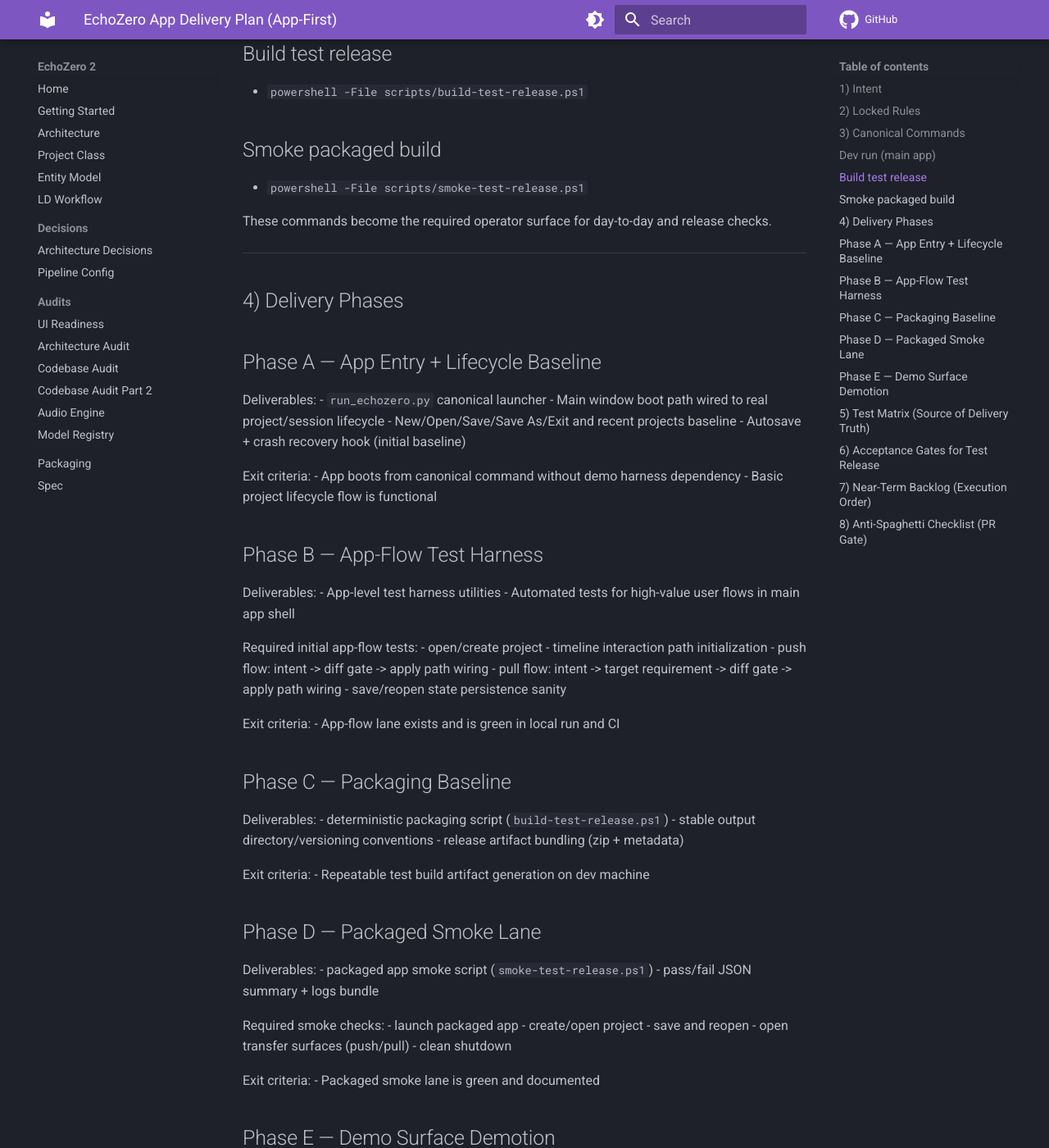
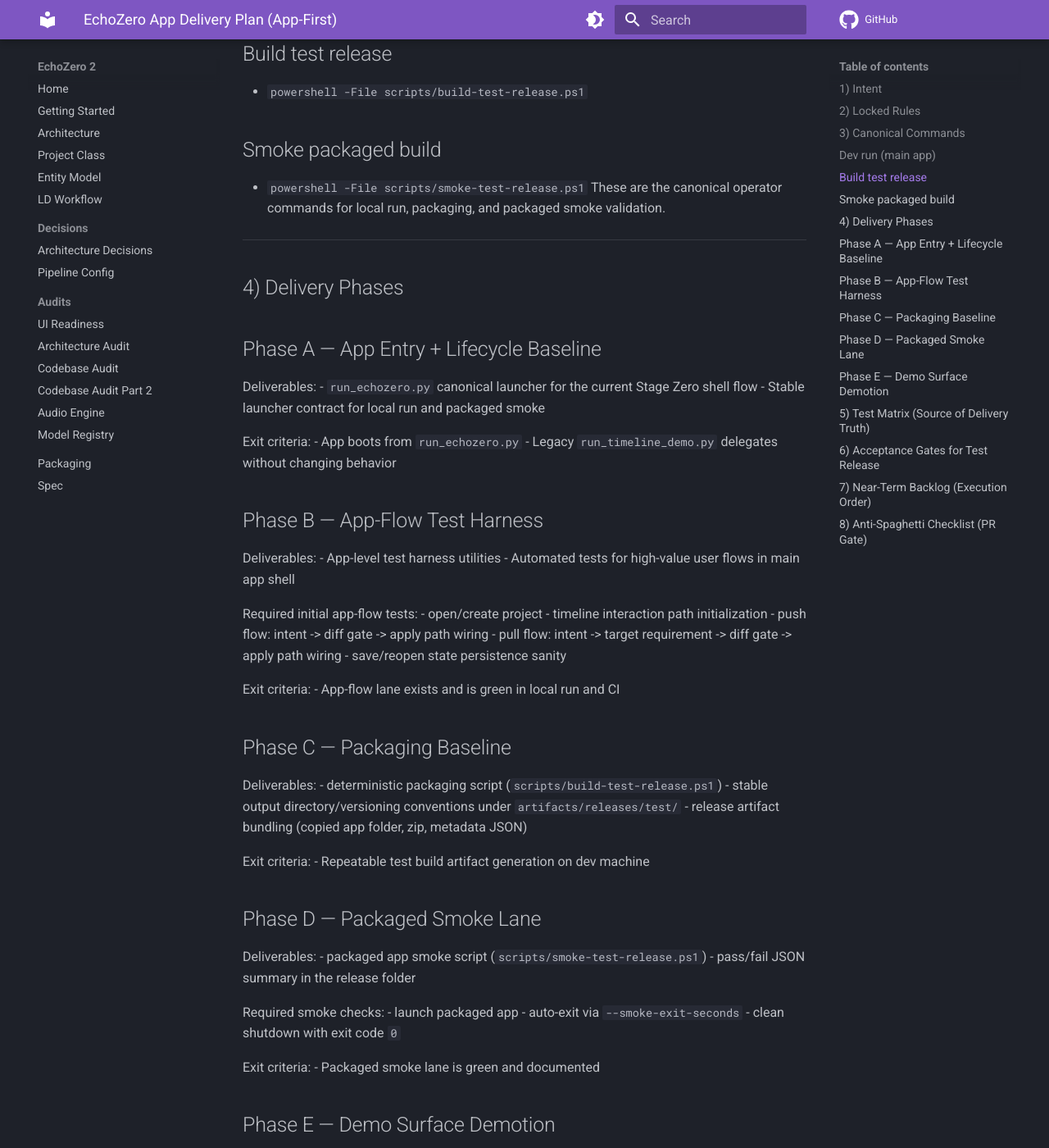
Before and after one commit to gdennen0/EchoZero, an MkDocs documentation site: the page built from docs/APP-DELIVERY-PLAN.md, in a window 1280 px wide and 1400 px high, scrolled down 1314 px. Shown: the whole window at 82% size. Built offline with MkDocs 1.6.1 and Material for MkDocs 9.7.7, drawn with Linux system fonts in a browser that asks for light colours; comment, search, counter and statistics services are not loaded; some of the changed text lies outside the part shown.

Commit message:
app delivery: add canonical launcher plus test-release build and smoke scripts

```diff
--- a/docs/APP-DELIVERY-PLAN.md
+++ b/docs/APP-DELIVERY-PLAN.md
@@ -2,7 +2,7 @@
 
 _Last updated: 2026-04-12_
 
-This plan defines how EchoZero moves from timeline-demo driven development to a real app workflow with deterministic packaging and release validation.
+This plan defines how EchoZero moves to a canonical app workflow with deterministic packaging and release validation.
 
 If this document conflicts with first-principles or sync safety contracts, those higher-order contracts win:
 - `docs/UNIFIED-IMPLEMENTATION-PLAN.md`
@@ -38,7 +38,7 @@ Make EchoZero operate as a production app, not a demo surface:
    - No test release unless packaged-build smoke lane passes.
 
 5. **Demo demotion**
-   - `run_timeline_demo.py` and related scripts are dev tools, not primary validation.
+   - `run_timeline_demo.py` remains a compatibility shim, not the primary validation path.
 
 ---
 
@@ -52,8 +52,7 @@ Make EchoZero operate as a production app, not a demo surface:
 
 ## Smoke packaged build
 - `powershell -File scripts/smoke-test-release.ps1`
-
-These commands become the required operator surface for day-to-day and release checks.
+These are the canonical operator commands for local run, packaging, and packaged smoke validation.
 
 ---
 
@@ -62,14 +61,12 @@ These commands become the required operator surface for day-to-day and release c
 ## Phase A — App Entry + Lifecycle Baseline
 
 Deliverables:
-- `run_echozero.py` canonical launcher
-- Main window boot path wired to real project/session lifecycle
-- New/Open/Save/Save As/Exit and recent projects baseline
-- Autosave + crash recovery hook (initial baseline)
+- `run_echozero.py` canonical launcher for the current Stage Zero shell flow
+- Stable launcher contract for local run and packaged smoke
 
 Exit criteria:
-- App boots from canonical command without demo harness dependency
-- Basic project lifecycle flow is functional
+- App boots from `run_echozero.py`
+- Legacy `run_timeline_demo.py` delegates without changing behavior
 
 ## Phase B — App-Flow Test Harness
 
@@ -90,9 +87,9 @@ Exit criteria:
 ## Phase C — Packaging Baseline
 
 Deliverables:
-- deterministic packaging script (`build-test-release.ps1`)
-- stable output directory/versioning conventions
-- release artifact bundling (zip + metadata)
+- deterministic packaging script (`scripts/build-test-release.ps1`)
+- stable output directory/versioning conventions under `artifacts/releases/test/`
+- release artifact bundling (copied app folder, zip, metadata JSON)
 
 Exit criteria:
 - Repeatable test build artifact generation on dev machine
@@ -100,15 +97,13 @@ Exit criteria:
 ## Phase D — Packaged Smoke Lane
 
 Deliverables:
-- packaged app smoke script (`smoke-test-release.ps1`)
-- pass/fail JSON summary + logs bundle
+- packaged app smoke script (`scripts/smoke-test-release.ps1`)
+- pass/fail JSON summary in the release folder
 
 Required smoke checks:
 - launch packaged app
-- create/open project
-- save and reopen
-- open transfer surfaces (push/pull)
-- clean shutdown
+- auto-exit via `--smoke-exit-seconds`
+- clean shutdown with exit code `0`
 
 Exit criteria:
 - Packaged smoke lane is green and documented
@@ -151,11 +146,11 @@ A test release can ship only if all are true:
 
 ## 7) Near-Term Backlog (Execution Order)
 
-1. Add `run_echozero.py` and wire main shell lifecycle
-2. Add app-flow harness + first 5 core flow tests
-3. Add packaging script baseline
-4. Add packaged smoke script + machine-readable report
-5. Move demo scripts to explicitly non-primary docs/workflow
+1. Add `run_echozero.py` as the canonical launcher
+2. Keep `run_timeline_demo.py` as a compatibility delegate
+3. Add `scripts/build-test-release.ps1`
+4. Add `scripts/smoke-test-release.ps1`
+5. Expand app-flow coverage behind the canonical launcher
 
 ---
 
--- a/run_timeline_demo.py
+++ b/run_timeline_demo.py
@@ -1,4 +1,6 @@
-from echozero.ui.qt.timeline.demo_app import main
+import sys
+
+from run_echozero import main
 
 if __name__ == "__main__":
-    raise SystemExit(main())
+    raise SystemExit(main(sys.argv[1:]))
```
Also changed, not shown: run_echozero.py (added, +46 -0 lines), 2 other files.
